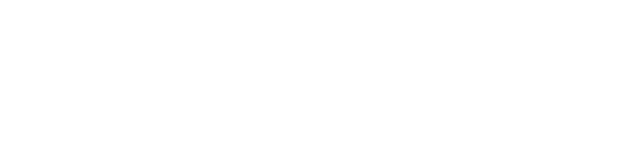
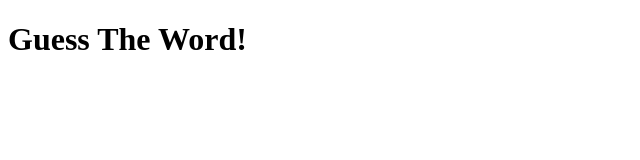
Before and after one commit to Tjex07/WebAPIpullproject, a plain HTML site: page index.html in a window 1280 px wide. Shown: the whole page, without its empty margins (0-640 px from the left). Drawn offline with Linux system fonts and the light colour scheme.

Commit message:
adding a header

```diff
--- a/index.html
+++ b/index.html
@@ -7,6 +7,7 @@
     <title>Document</title>
 </head>
 <body>
+    <h1>Guess The Word!</h1>
 
 </body>
 </html>
```
